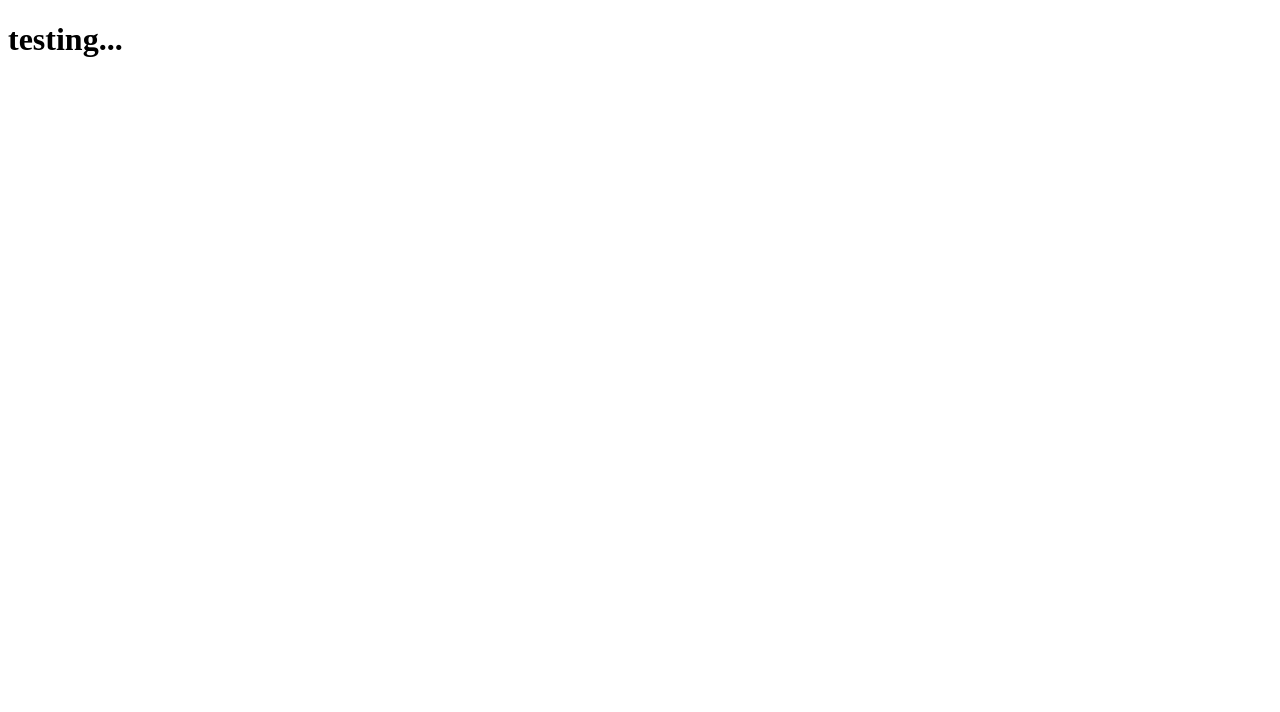
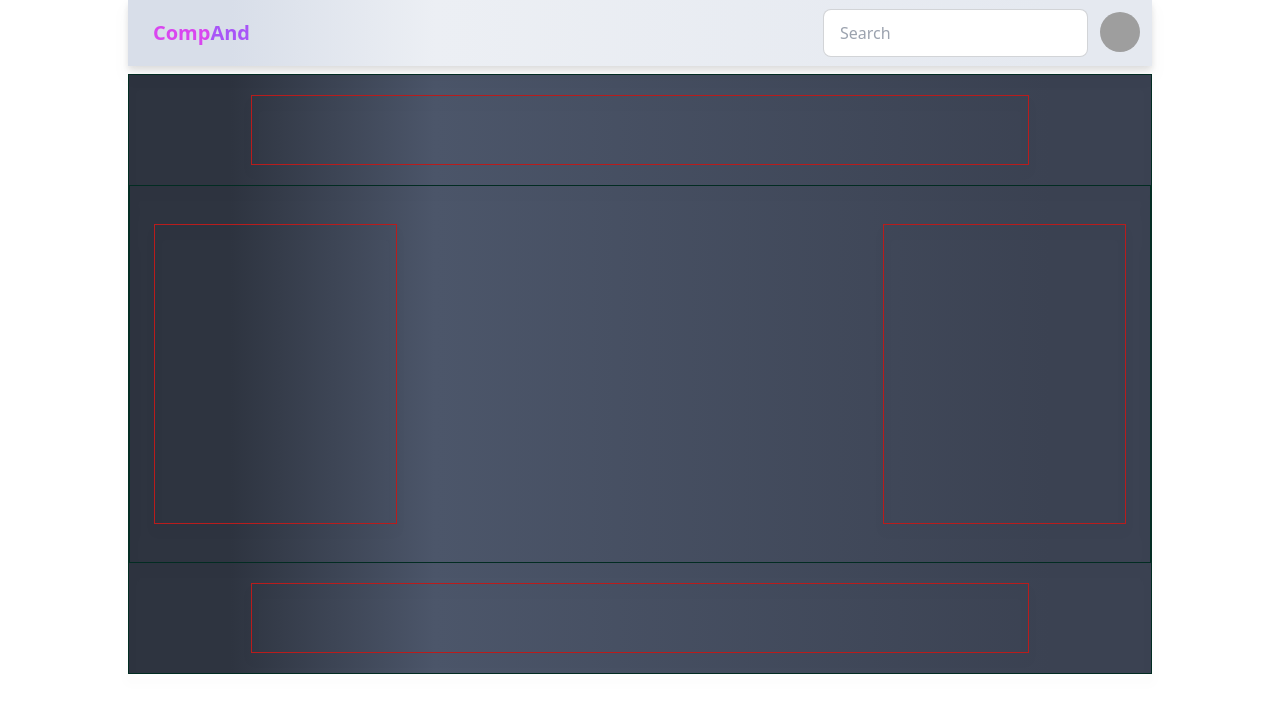
Before and after one commit to arifulislam3221/COMPAND-The-Ultimate-Calculator-ai3, a plain HTML site: page index.html in a window 1280 px wide. Drawn offline with nearby package versions, Linux system fonts and the light colour scheme; grey boxes are pictures that could not be loaded.

Commit message:
add solid bg

```diff
--- a/index.html
+++ b/index.html
@@ -4,8 +4,83 @@
     <meta charset="UTF-8">
     <meta name="viewport" content="width=device-width, initial-scale=1.0">
     <title>COMPAND-the-ultimate-calculator</title>
+    <!-- tailwind and daisyUI -->
+    <link href="https://cdn.jsdelivr.net/npm/daisyui@4.6.0/dist/full.min.css" rel="stylesheet" type="text/css" />
+    <script src="https://cdn.tailwindcss.com"></script>
+    <!-- google font -->
+    <link rel="preconnect" href="https://fonts.googleapis.com">
+<link rel="preconnect" href="https://fonts.gstatic.com" crossorigin>
+<link href="https://fonts.googleapis.com/css2?family=Poppins:wght@300;400;500;600;700;800;900&display=swap" rel="stylesheet">
+    <!-- font awesome -->
+
+    <!-- styles -->
+    <!-- css-->
+    <style>
+      .font-poppins {
+        font-family: 'Poppins', sans-serif;
+    }
+    </style>
+    <!-- js -->
 </head>
 <body>
-    <h1>testing...</h1>
+    <header class=" mx-auto w-[350px] sm:w-[640px] md:[768px] lg:w-[1024px] xl:[1280px] 2xl:[1536px]">
+        <nav class="">
+            <div class=" mb-2 drop-shadow-lg navbar bg-base-100 bg-gradient-to-r from-[#d8dee9] from-10% via-[#eceff4] via-30% to-[#e5e9f0] to-90% hover:from-[#2e3440] hover:via-[#4c566a] hover:to-[#3b4252]">
+                <div class="flex-1">
+                  <a class="btn btn-ghost text-xl gap-0 text-fuchsia-500 font-extrabold">Comp<span class="text-purple-500 font-bold">And</span></a>
+                </div>
+                <div class="flex-none gap-2">
+                  <div class="form-control">
+                    <input type="text" placeholder="Search" class="input input-bordered w-24 md:w-auto" />
+                  </div>
+                  <div class="dropdown dropdown-end">
+                    <div tabindex="0" role="button" class="btn btn-ghost btn-circle avatar">
+                      <div class="w-10 rounded-full">
+                        <img alt="Tailwind CSS Navbar component" src="https://daisyui.com/images/stock/photo-1534528741775-53994a69daeb.jpg" />
+                      </div>
+                    </div>
+                    <ul tabindex="0" class="mt-3 z-[1] p-2 shadow menu menu-sm dropdown-content bg-base-100 rounded-box w-52">
+                      <li>
+                        <a class="justify-between">
+                          Profile
+                          <span class="badge">New</span>
+                        </a>
+                      </li>
+                      <li><a>Settings</a></li>
+                      <li><a>Logout</a></li>
+                    </ul>
+                  </div>
+                </div>
+              </div>
+        </nav>
+    </header>
+    <main class="mx-auto w-[350px] sm:w-[640px] md:[768px] lg:w-[1024px] xl:[1280px] 2xl:[1536px] bg-gradient-to-r from-[#2e3440] from-10% via-[#4c566a] via-30% to-[#3b4252] to-90% ">
+        <!-- hover:from-[#d8dee9] hover:via-[#eceff4] hover:to-[#e5e9f0] -->
+
+        <section class="flex flex-col items-center w-full h-[600px] border border-emerald-950 drop-shadow-xl">
+            <nav class="w-4/5 p-5">
+                <div class="w-full h-[70px] border-red-700 border ">
+
+                </div>
+            </nav>
+            <aside class="flex flex-row justify-between items-center w-full h-full border border-emerald-950 p-6">
+
+                <div class="w-3/12 h-[300px] border-red-700 border ">
+
+                </div>
+                <div class="w-3/12 h-[300px] border-red-700 border ">
+
+                </div>
+            </aside>
+            <nav class="w-4/5 p-5">
+                <div class="w-full h-[70px] border-red-700 border ">
+
+                </div>
+            </nav>
+        </section>
+    </main>
+    <footer>
+
+    </footer>
 </body>
 </html>
--- /dev/null
+++ b/tailwind.config..js
@@ -0,0 +1,8 @@
+/** @type {import('tailwindcss').Config} */
+module.exports = {
+    content: ["./src/**/*.{html,js}"],
+    theme: {
+      extend: {},
+    },
+    plugins: [],
+  }
```
